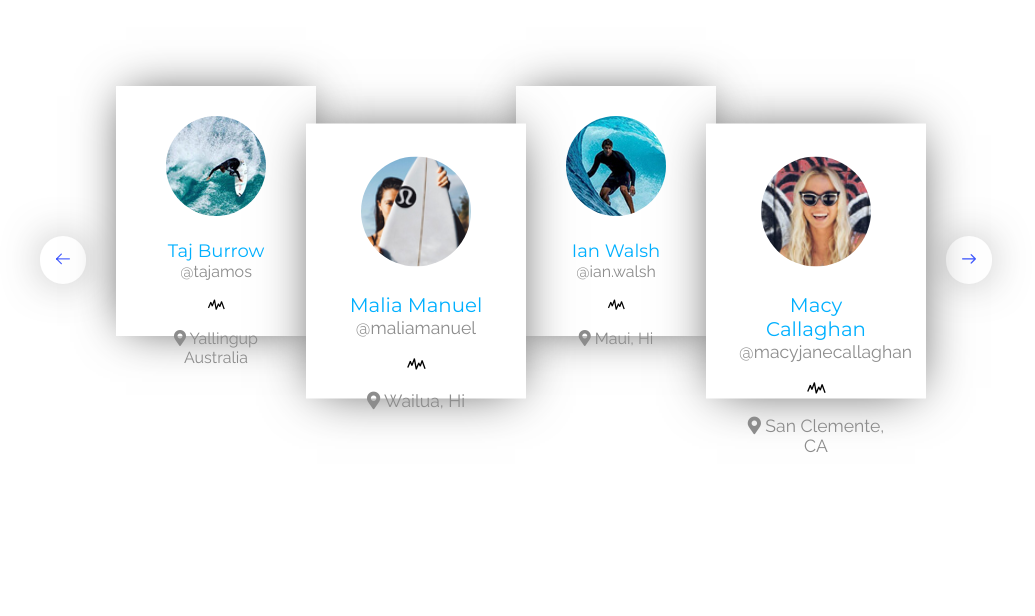
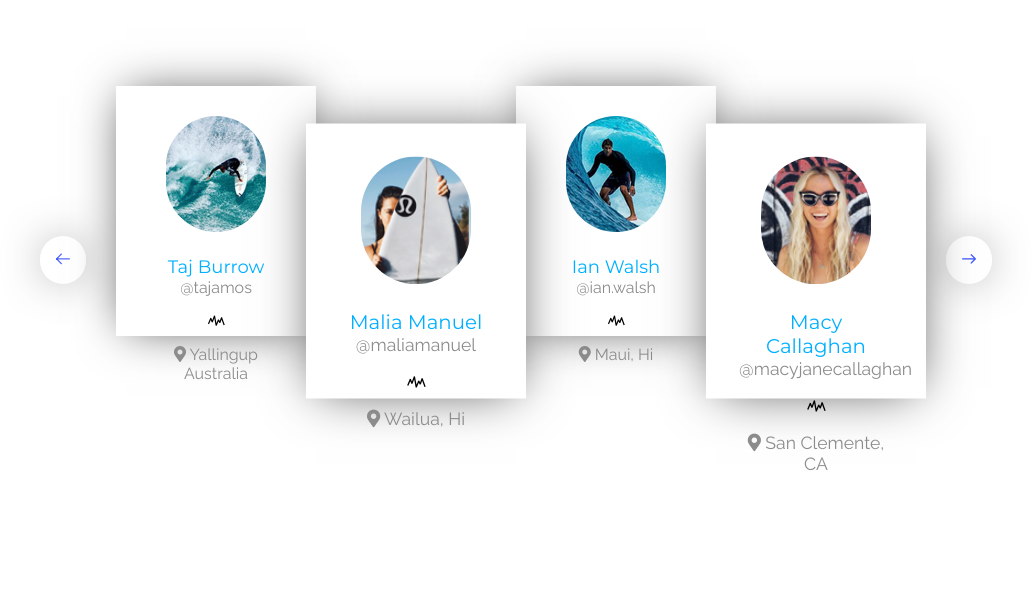
Before and after one commit to hadiakhan785/suffers-co-project, a plain HTML site: page index.html in a window 1280 px wide. Shown: the part 2505-3121 px from the top of the page, without its empty margins (0-1035 px from the left). Drawn offline with nearby package versions, Linux system fonts and the light colour scheme; files whose address does not match are found by name; a web font is replaced by a local one.

Commit message:
Update style.css

```diff
--- a/css/style.css
+++ b/css/style.css
@@ -1234,7 +1234,7 @@ footer .bottom-footer {
     -webkit-box-shadow: 0px 0px 46px -10px rgba(0, 0, 0, 0.75);
     box-shadow: 0px 0px 46px -10px rgba(0, 0, 0, 0.75); }
     .team-container .team-member .member-img-container .member-img {
-      height: 6.25rem;
+      height: 7.25rem;
       width: 6.25rem;
       border-radius: 1000px;
       margin: 0 auto;
```
